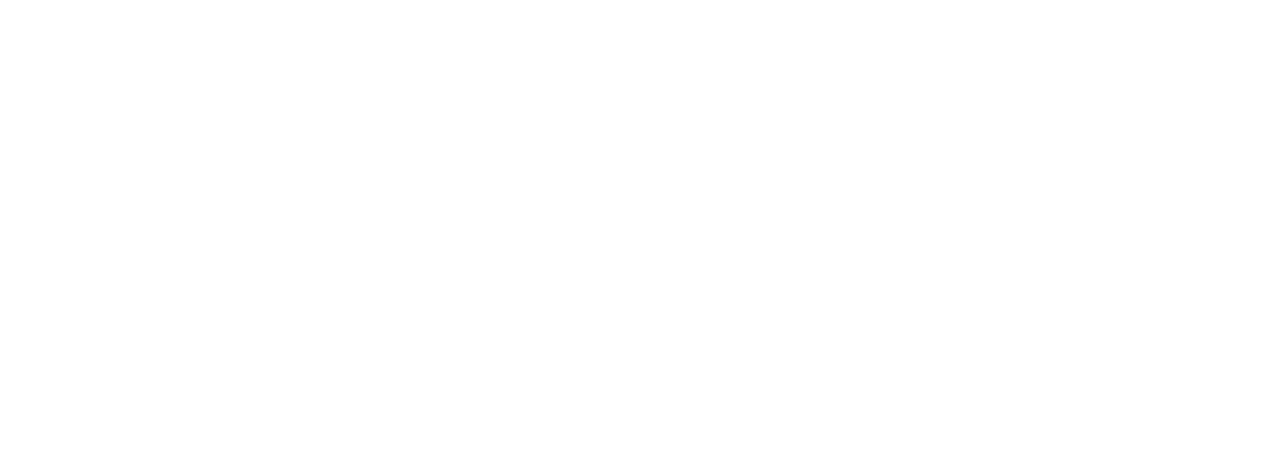
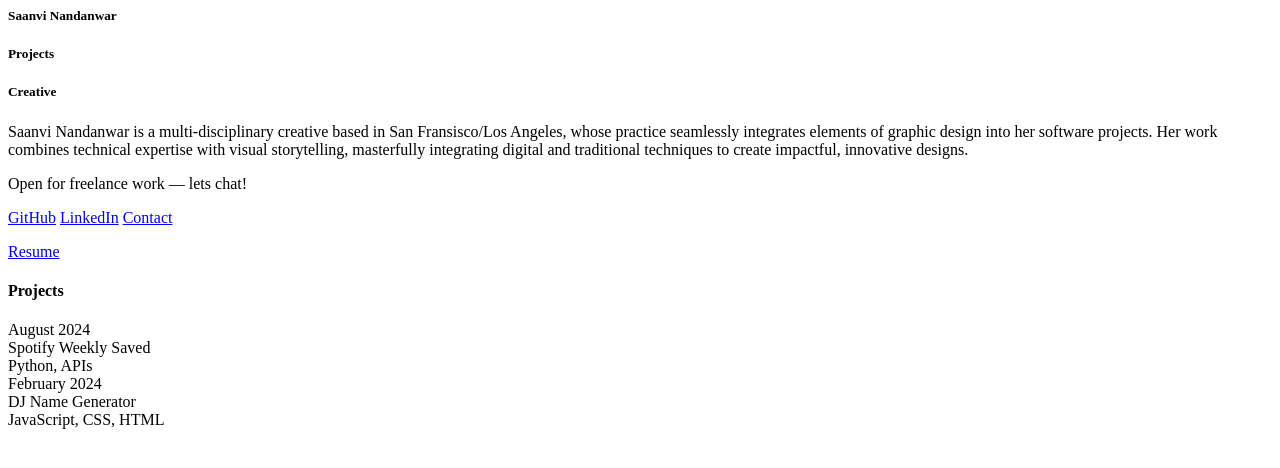
Before and after one commit to saanvinandanwar/portfolio, a plain HTML site: page index.html in a window 1280 px wide. Drawn offline with Linux system fonts and the light colour scheme.

Commit message:
beginning of an era - day 1

```diff
--- a/index.html
+++ b/index.html
@@ -1,2 +1,54 @@
 <!-- This is the home page for my website
 based on Freua Lauerson's website: https://readymag.website/u2092101793/4348069/ -->
+
+
+<html lang="en">
+<head> <!-- Has meta info about the doc, ex. title, character encoding, etc. -->
+    <meta charset="UTF-8">
+    <meta name="viewport" content="width=device-width, initial-scale=1.0">
+    <title>Saanvi Nandanwar</title>
+    <link rel="stylesheet" href="style.css"> <!-- Link to the external CSS file -->
+</head>
+
+<body>
+    <header class = "main-header">
+        <h5>Saanvi Nandanwar</h5>
+        <h5>Projects</h5>
+        <h5>Creative</h5>
+    </header>
+
+    <main class = "content">
+        <p> Saanvi Nandanwar is a multi-disciplinary creative based in
+            San Fransisco/Los Angeles, whose
+            practice seamlessly integrates elements of graphic design into
+            her software projects. Her work combines technical expertise with visual
+            storytelling, masterfully integrating digital and traditional
+            techniques to create impactful, innovative designs.  </p>
+        <p>Open for freelance work — lets chat!</p>
+
+        <div>
+            <a href = "https://github.com/saanvinandanwar" target="_blank" rel="noopener noreferrer">GitHub</a>
+            <a href = "https://www.linkedin.com/in/saanvi-nandanwar-50b348244/" target="_blank" rel="noopener noreferrer">LinkedIn</a>
+            <a href = "mailto:saanvinandanwar@gmail.com">Contact</a></p>
+            <a href = "assets/ucla resume.pdf" download>Resume</a>
+        </div>
+
+        <div class = "project-list">
+            <h4>Projects</h4>
+
+            <div class="project-row">
+                <div class="date">August 2024</div>
+                <div class="project-name">Spotify Weekly Saved</div>
+                <div class="skills-used">Python, APIs </div>
+            </div>
+            <div class="project-row">
+                <div class="date">February 2024</div>
+                <div class="project-name">DJ Name Generator</div>
+                <div class="skills-used">JavaScript, CSS, HTML</div>
+            </div>
+
+
+        </div>
+    </main>
+</body>
+</html>
--- a/style.css
+++ b/style.css
@@ -1 +1,8 @@
 /* the look and feel and customization of the website */
+
+#main-header {
+    background-color: #333;
+    color: white;
+    padding: 20px;
+    text-align: center;
+}
```
Also changed, not shown: assets/fonts/Swansea-q3pd.ttf (added), 1 other file.
